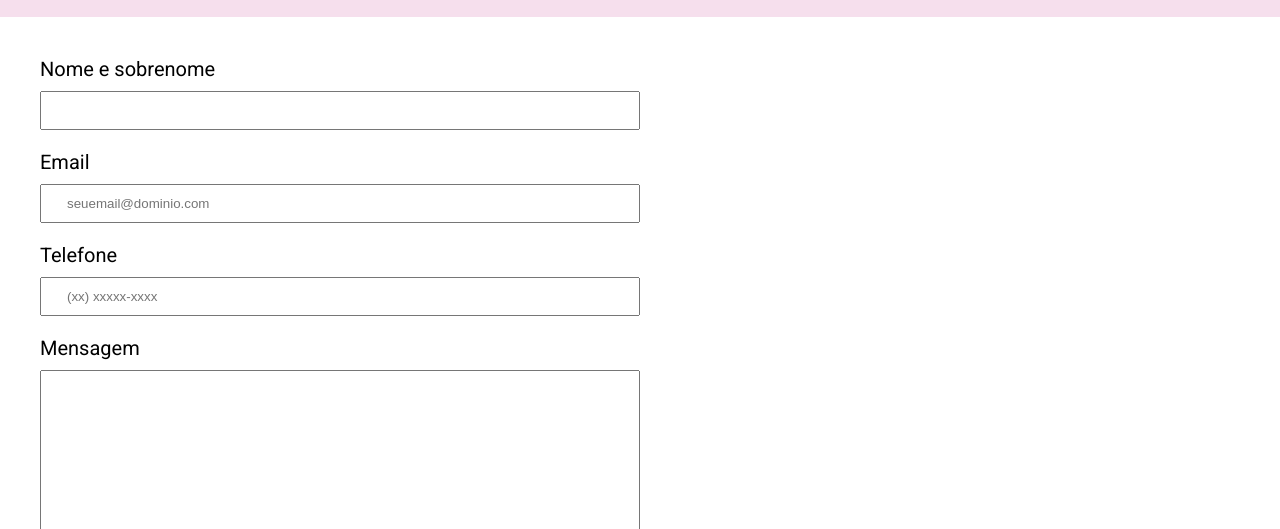
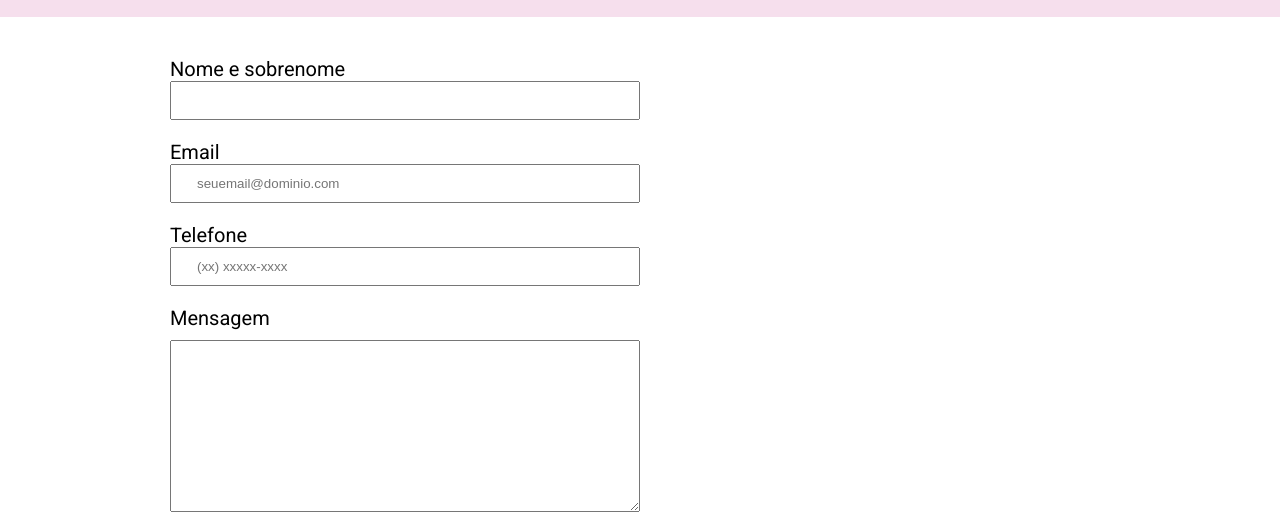
Before and after one commit to GeisaHAlves/make-up-bride, a plain HTML site: page contato.html in a window 1280 px wide. Shown: the part 246-775 px from the top of the page. Drawn offline with Linux system fonts and the light colour scheme.

Commit message:
Atualizacao da pagina contato

```diff
--- a/contato.html
+++ b/contato.html
@@ -22,14 +22,11 @@
 
         <main>
 			<form>
-				<label for="nomesobrenome">Nome e sobrenome</label>
-				<input type="text" id="nomesobrenome" class="input-padrao" required>
+				<label for="nomesobrenome">Nome e sobrenome<input type="text" id="nomesobrenome" class="input-padrao" required></label>
 
-				<label for="email">Email</label>
-				<input type="email" id="email" class="input-padrao" required placeholder="seuemail@dominio.com">
+				<label for="email">Email<input type="email" id="email" class="input-padrao" required placeholder="seuemail@dominio.com"></label>
 
-				<label for="telefone">Telefone</label>
-				<input type="tel" id="telefone" class="input-padrao" required placeholder="(xx) xxxxx-xxxx">
+				<label for="telefone">Telefone<input type="tel" id="telefone" class="input-padrao" required placeholder="(xx) xxxxx-xxxx"></label>
 
 				<label for=""mensagem">Mensagem</label>
 				<textarea cols="70" rows="10" id="mensagem" class="input-padrao" required></textarea>
@@ -38,12 +35,9 @@
 					<legend>Como prefere o nosso contato?</legend>
 					<label for="radio-email"><input type="radio" name="contato" value="email" id="radio-email"> Email</label>
 
-
 					<label for="radio-telefone"><input type="radio" name="contato" value="telefone" id="radio-telefone"> Telefone</label>
 
-
 					<label for="radio-whatsapp"><input type="radio" name="contato" value="whatsapp" id="radio-whatsapp" checked> Whatsapp</label>
-
 				</fieldset>
 
 
--- a/style.css
+++ b/style.css
@@ -103,12 +103,17 @@ footer {
   margin: 15px 0 0;
 }
 
-form {
-  margin: 40px 40px;
+main {
+  width: 940px;
+  margin: 0 auto;
 }
 
-form label,
-form legend {
+form {
+  margin: 40px 0px;
+
+}
+
+form label, form legend {
   display: block;
   font-size: 20px;
   margin: 0 0 10px;
@@ -119,6 +124,7 @@ form legend {
   margin: 0 0 20px;
   padding: 10px 25px;
   width: 50%;
+
 }
 
 .checkbox {
```
